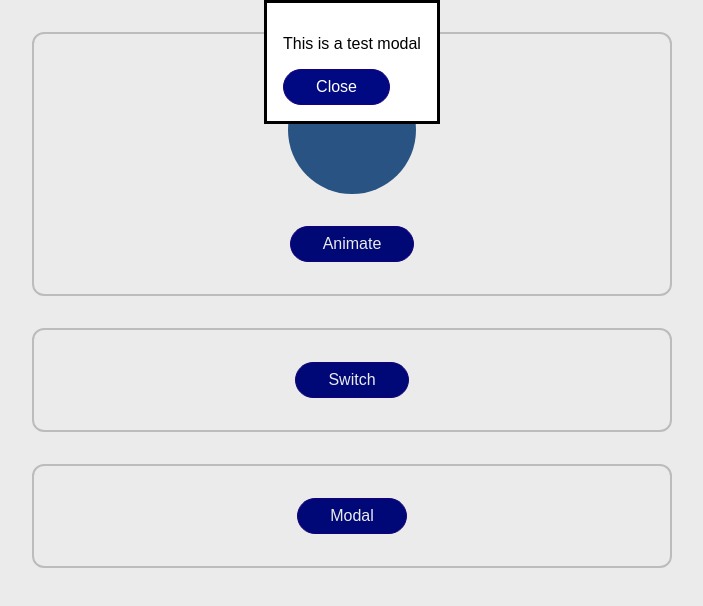
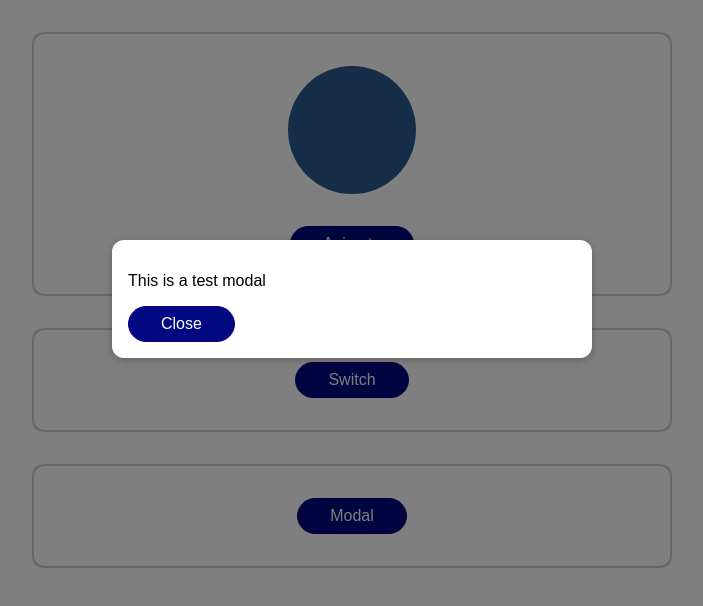
Before and after one commit to takayuki-s/vue-app, a Vue app in the folder vue3-typescript/vue-guide9/: page / in a window 1280 px wide. Both pictures are taken after a click on the button "Modal". Shown: the top 606 px of the page, without its empty margins (288-991 px from the left). Built offline with nearby package versions, Linux system fonts and the light colour scheme.

Commit message:
Modalのアニメーション

```diff
--- a/vue3-typescript/vue-guide9/src/App.vue
+++ b/vue3-typescript/vue-guide9/src/App.vue
@@ -11,7 +11,7 @@
     <button @click="toggleParagraph">Switch</button>
   </div>
 
-  <Modal v-if="dialogIsVisible">
+  <Modal :open="dialogIsVisible">
     <p>This is a test modal</p>
     <button @click="toggleModal">Close</button>
   </Modal>
--- a/vue3-typescript/vue-guide9/src/components/Modal.vue
+++ b/vue3-typescript/vue-guide9/src/components/Modal.vue
@@ -1,11 +1,19 @@
 <template>
-  <div class="backdrop">
-    <div></div>
-    <dialog open>
+  <div class="backdrop" v-if="open"></div>
+  <Transition name="modal">
+    <dialog open v-if="open" class="dialog">
       <slot></slot>
     </dialog>
-  </div>
+  </Transition>
 </template>
+
+<script setup lang="ts">
+  type Props = {
+    open: boolean
+  }
+
+  defineProps<Props>()
+</script>
 
 <style scoped>
 .backdrop {
@@ -15,6 +23,46 @@
   width: 100%;
   height: 100vh;
   z-index: 10;
-  background-color: rgba(0, 0, 0, 0.077);
+  background-color: rgba(0, 0, 0, 0.5);
+}
+
+.dialog {
+  position: fixed;
+  top: 30vh;
+  width: 30rem;
+  left: calc(50% - 15rem);
+  margin: 0;
+  box-shadow: 0 2px 8px rgba(0, 0, 0, 0.25);
+  border-radius: 12px;
+  padding: 1rem;
+  background-color: white;
+  z-index: 100;
+  border: none;
+}
+.modal-enter-from {
+  opacity: 0;
+  transform: translateY(-30px);
+}
+.modal-enter-to {
+  opacity: 1;
+  transform: translateY(0);
+}
+.modal-enter-active {
+  animation: modal 0.3s ease-out;
+}
+
+.modal-leave-active {
+  animation: modal 0.3s ease-in reverse;
+}
+
+@keyframes modal {
+  from {
+    opacity: 0;
+    transform: translateY(-50px) scale(0.9);
+  }
+  to {
+    opacity: 1;
+    transform: translateY(0) scale(1);
+  }
 }
 </style>
```
